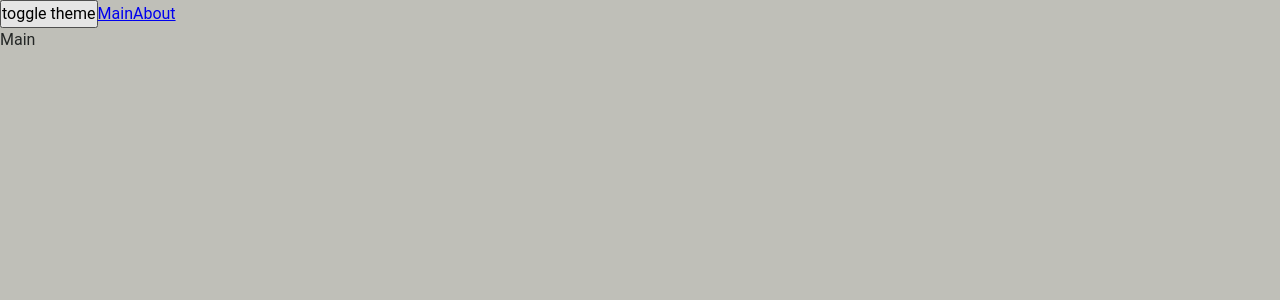
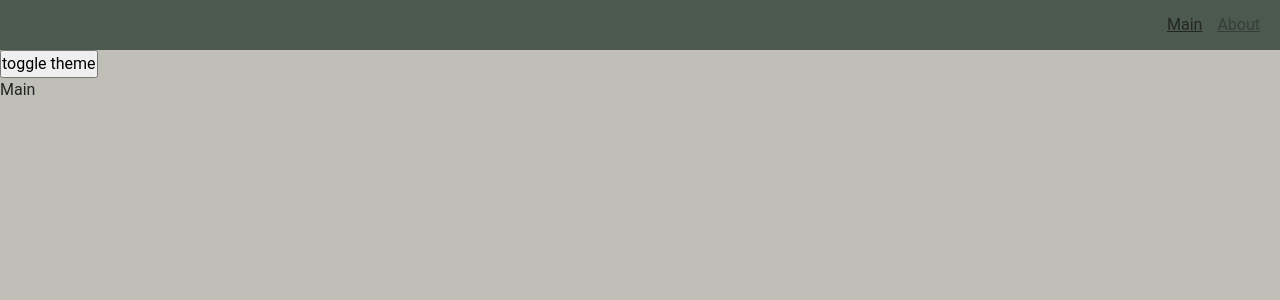
Before and after one commit to art-app/artblog, a React app: page / in a window 1280 px wide. Shown: the top 300 px of the page. Built offline with nearby package versions, Linux system fonts and the light colour scheme.

Commit message:
add navbar

```diff
--- a/src/app/App.tsx
+++ b/src/app/App.tsx
@@ -1,20 +1,20 @@
 import React from 'react';
-import {Link} from 'react-router-dom';
 
 import './styles/index.scss'
 import {classNames} from "shared/lib/classNames/lib/classNames";
 import {useTheme} from "app/providers/ThemeProvider/lib/useTheme";
 import {AppRouter} from "app/providers/router";
+import {NavBar} from "widgets/NavBar";
 
 const App = () => {
 
     const {theme, toggleTheme} = useTheme()
 
     return (
-        <div className={classNames('app', {}, [theme])}>
+        <div className={classNames('app', [theme])}>
+            <NavBar />
+
             <button onClick={toggleTheme}>toggle theme</button>
-            <Link to={'/'}>Main</Link>
-            <Link to={'/about'}>About</Link>
 
             <AppRouter />
         </div>
--- a/src/app/styles/themes/dark.scss
+++ b/src/app/styles/themes/dark.scss
@@ -1,6 +1,9 @@
 .app.dark {
   --bg-color: #232625;
+  --bg-color-additional: #4C594F;
 
   --primary-color: #BFBFB8;
-  --secondary-color: #A4A69C
+  --secondary-color: #A4A69C;
+  --inverted-primary-color: #232625;
+  --inverted-secondary-color: #35403A;
 }
--- a/src/app/styles/themes/normal.scss
+++ b/src/app/styles/themes/normal.scss
@@ -1,6 +1,9 @@
 .app.light {
   --bg-color: #BFBFB8;
+  --bg-color-additional: #4C594F;
 
   --primary-color: #232625;
   --secondary-color: #35403A;
+  --inverted-primary-color: #BFBFB8;
+  --inverted-secondary-color: #A4A69C;
 }
--- a/src/app/styles/variables/global.scss
+++ b/src/app/styles/variables/global.scss
@@ -8,4 +8,7 @@
   --font-size-l: 24px;
   --font-line-l: 32px;
   --font-l: var(--font-size-l) / var(--font-line-l) var(--font-famile-main);
+
+  //size
+  --navbar-height: 50px;
 }
--- a/src/app/types/global.d.tsx
+++ b/src/app/types/global.d.tsx
@@ -1,4 +1,4 @@
-declare module '*.css' {
+declare module '*.scss' {
     interface IClassNames {
         [className: string]: string
     }
--- a/src/shared/lib/classNames/lib/classNames.ts
+++ b/src/shared/lib/classNames/lib/classNames.ts
@@ -1,9 +1,9 @@
 type Mods = Record<string, boolean | string>
 
-export function classNames(cls: string, mods: Mods, additional: string[]): string {
+export function classNames(cls: string, additional: string[] = [], mods: Mods = {}): string {
     return [
         cls,
-        ...additional,
+        ...additional.filter(Boolean),
         Object.entries(mods)
             .filter(([_, value]) => Boolean(value))
             .map(([className]) => className)
--- /dev/null
+++ b/src/shared/ui/AppLink/AppLink.module.scss
@@ -0,0 +1,11 @@
+.AppLink {
+  color: var(--primary-color);
+}
+
+.primary {
+  color: var(--primary-color);
+}
+
+.secondary {
+  color: var(--secondary-color);
+}
--- /dev/null
+++ b/src/shared/ui/AppLink/AppLink.tsx
@@ -0,0 +1,34 @@
+import {FC} from 'react';
+import {classNames} from "shared/lib/classNames";
+import cls from './AppLink.module.scss'
+import {Link, LinkProps} from "react-router-dom";
+
+export enum AppLinkTheme {
+    PRIMARY = 'primary',
+    SECONDARY = 'secondary'
+}
+
+interface AppLinkProps extends LinkProps {
+    className?: string;
+    theme?: AppLinkTheme;
+}
+
+export const AppLink: FC<AppLinkProps> = (props) => {
+    const {
+        to,
+        className,
+        children,
+        theme = AppLinkTheme.PRIMARY,
+        ...otherProps
+    } = props;
+
+    return (
+        <Link
+            to={to}
+            className={classNames(cls.AppLink, [className, cls[theme]] )}
+            {...otherProps}
+        >
+            {children}
+        </Link>
+    );
+};
--- /dev/null
+++ b/src/widgets/NavBar/index.ts
@@ -0,0 +1 @@
+export {NavBar} from "./ui/NavBar";
--- /dev/null
+++ b/src/widgets/NavBar/ui/NavBar.module.scss
@@ -0,0 +1,17 @@
+.NavBar {
+    width: 100%;
+    height: var(--navbar-height);
+    background: var(--bg-color-additional);
+    display: flex;
+    align-items: center;
+    padding: 20px;
+}
+
+.links {
+    margin-left: auto;
+}
+
+.mainLink {
+    margin-right: 15px;
+
+}
--- /dev/null
+++ b/src/widgets/NavBar/ui/NavBar.tsx
@@ -0,0 +1,18 @@
+import React, {FC} from 'react';
+import {classNames} from "shared/lib/classNames";
+import cls from './NavBar.module.scss'
+import {AppLink, AppLinkTheme} from "shared/ui/AppLink/AppLink";
+
+interface NavBarProps {
+    className?: string
+}
+export const NavBar:FC<NavBarProps> = ({className}) => {
+    return (
+        <div className={classNames(cls.NavBar, [className] )}>
+            <div className={cls.links} >
+                <AppLink to={'/'} className={cls.mainLink}>Main</AppLink>
+                <AppLink to={'/about'} theme={AppLinkTheme.SECONDARY}>About</AppLink>
+            </div>
+        </div>
+    );
+};
```
